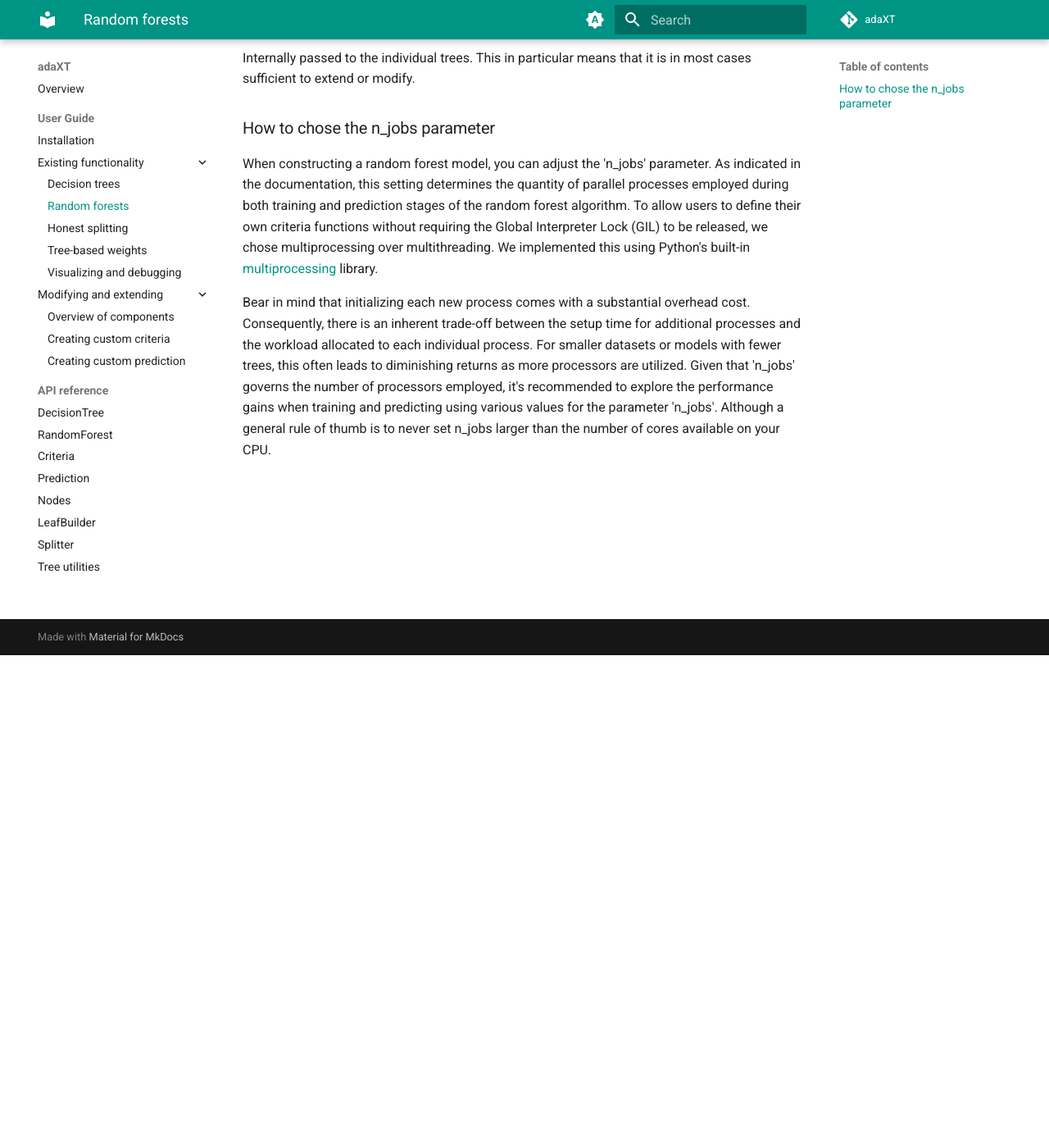
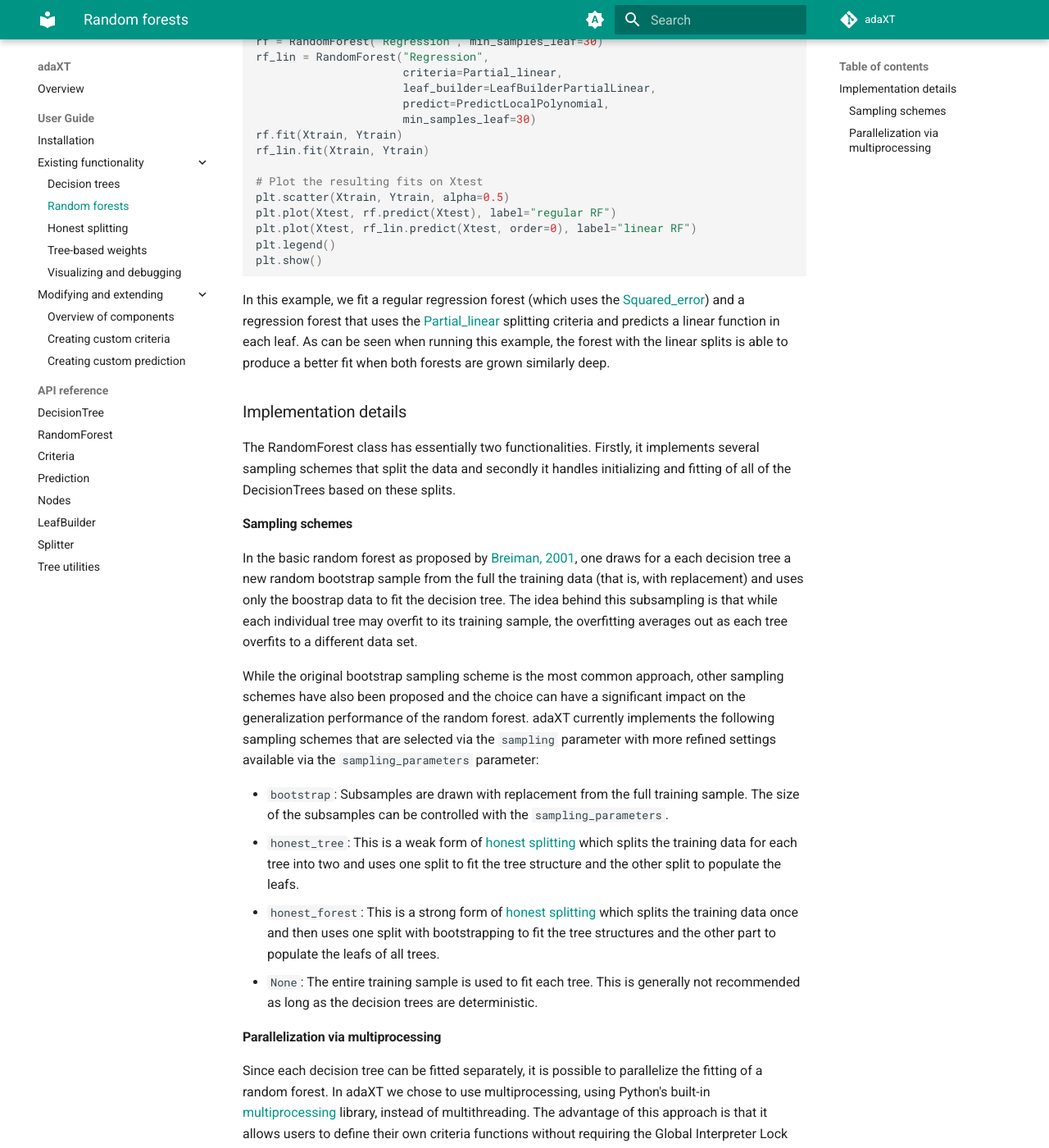
Before and after one commit to NiklasPfister/adaXT, an MkDocs documentation site: the page built from docs/user_guide/random_forest.md, in a window 1280 px wide and 1400 px high, scrolled down 601 px. Shown: the whole window at 82% size. Built offline with MkDocs 1.6.1 and Material for MkDocs 9.7.7, drawn with Linux system fonts in a browser that asks for light colours; comment, search, counter and statistics services are not loaded; some of the changed text lies outside the part shown.

Commit message:
updated RF documentation

````diff
--- a/docs/user_guide/random_forest.md
+++ b/docs/user_guide/random_forest.md
@@ -1,10 +1,10 @@
 # Random Forests
 
 [Random forests](https://en.wikipedia.org/wiki/Random_forest) are ensembles of
-decision trees that aggregate the predictions of the individual trees. By
+decision trees that aggregate the predictions of all individual trees. By
 combining multiple decision trees, each trained on slightly different training
 data, random forests naturally avoid overfitting and tend to generalize much
-better than individual trees.
+better than decision trees alone.
 
 The [RandomForest](../api_docs/RandomForest.md) class is used in adaXT to create
 random forests. It takes mostly the same parameters as the
@@ -12,45 +12,100 @@ random forests. It takes mostly the same parameters as the
 example below.
 
 <!--TODO: Input checks need to be improved!-->
+
 ```python
 import numpy as np
+import matplotlib.pyplot as plt
 from adaXT.random_forest import RandomForest
 from adaXT.criteria import Partial_linear
-X = np.random.normal(0, 1, (200, 1))
-Y = np.sin(X[:, 0]*np.pi) + np.random.normal(0, 0.2, 1)
-forest = RandomForest("Regression", criteria=Partial_linear)
-forest.fit(X, Y)
+from adaXT.leaf_builder import LeafBuilderPartialLinear
+from adaXT.predict import PredictLocalPolynomial
+
+# Training and test data
+n = 200
+Xtrain = np.random.uniform(-1, 1, (n, 1))
+Ytrain = np.sin(Xtrain[:, 0]*np.pi) + np.random.normal(0, 0.2, n)
+Xtest = np.linspace(-1, 1, 50).reshape(-1, 1)
+
+# Fit a regular regression forest and a regression forest with linear splits
+rf = RandomForest("Regression", min_samples_leaf=30)
+rf_lin = RandomForest("Regression",
+                      criteria=Partial_linear,
+                      leaf_builder=LeafBuilderPartialLinear,
+                      predict=PredictLocalPolynomial,
+                      min_samples_leaf=30)
+rf.fit(Xtrain, Ytrain)
+rf_lin.fit(Xtrain, Ytrain)
+
+# Plot the resulting fits on Xtest
+plt.scatter(Xtrain, Ytrain, alpha=0.5)
+plt.plot(Xtest, rf.predict(Xtest), label="regular RF")
+plt.plot(Xtest, rf_lin.predict(Xtest, order=0), label="linear RF")
+plt.legend()
+plt.show()
 ```
 
-Once the random forest has been fitted, it can be used to predict in the same
-manner as the [DecisionTree](../api_docs/DecisionTree.md).
+In this example, we fit a regular regression forest (which uses the
+[Squared_error](../api_docs/Criteria.md)) and a regression forest that uses the
+[Partial_linear](../api_docs/Criteria.md) splitting criteria and predicts a
+linear function in each leaf. As can be seen when running this example, the
+forest with the linear splits is able to produce a better fit when both forests
+are grown similarly deep.
 
-```python
-forest.predict(X)  # results in [0, 1]
-```
-Internally passed to
-the individual trees. This in particular means that it is in most cases
-sufficient to extend or modify.
+### Implementation details
 
+The RandomForest class has essentially two functionalities. Firstly, it
+implements several sampling schemes that split the data and secondly it handles
+initializing and fitting of all of the DecisionTrees based on these splits.
 
+#### Sampling schemes
 
-### How to chose the n_jobs parameter
+In the basic random forest as proposed by
+[Breiman, 2001](https://doi.org/10.1023/A:1010933404324), one draws for a each
+decision tree a new random bootstrap sample from the full the training data
+(that is, with replacement) and uses only the boostrap data to fit the decision
+tree. The idea behind this subsampling is that while each individual tree may
+overfit to its training sample, the overfitting averages out as each tree
+overfits to a different data set.
 
-When constructing a random forest model, you can adjust the 'n_jobs' parameter.
-As indicated in the documentation, this setting determines the quantity of
-parallel processes employed during both training and prediction stages of the
-random forest algorithm. To allow users to define their own criteria functions
-without requiring the Global Interpreter Lock (GIL) to be released, we chose
-multiprocessing over multithreading. We implemented this using Python's built-in
+While the original bootstrap sampling scheme is the most common approach, other
+sampling schemes have also been proposed and the choice can have a significant
+impact on the generalization performance of the random forest. adaXT currently
+implements the following sampling schemes that are selected via the `sampling`
+parameter with more refined settings available via the `sampling_parameters`
+parameter:
+
+- `bootstrap`: Subsamples are drawn with replacement from the full training
+  sample. The size of the subsamples can be controlled with the
+  `sampling_parameters`.
+- `honest_tree`: This is a weak form of [honest splitting](honest_splitting.md)
+  which splits the training data for each tree into two and uses one split to
+  fit the tree structure and the other split to populate the leafs.
+- `honest_forest`: This is a strong form of
+  [honest splitting](honest_splitting.md) which splits the training data once
+  and then uses one split with bootstrapping to fit the tree structures and the
+  other part to populate the leafs of all trees.
+- `None`: The entire training sample is used to fit each tree. This is generally
+  not recommended as long as the decision trees are deterministic.
+
+#### Parallelization via multiprocessing
+
+Since each decision tree can be fitted separately, it is possible to parallelize
+the fitting of a random forest. In adaXT we chose to use multiprocessing, using
+Python's built-in
 [multiprocessing](https://docs.python.org/3/library/multiprocessing.html)
-library.
+library, instead of multithreading. The advantage of this approach is that it
+allows users to define their own criteria functions without requiring the Global
+Interpreter Lock (GIL) to be released. However, it adds an additional overhead
+cost related to managing the individual processes. Consequently, there is an
+inherent trade-off between the setup time for additional processes and the
+workload allocated to each individual process. For smaller datasets or models
+with fewer trees, this often leads to diminishing returns as more processors are
+utilized. Users are therefore encouraged to select the `n_jobs` parameter with
+this trade-off in mind.
 
-Bear in mind that initializing each new process comes with a substantial
-overhead cost. Consequently, there is an inherent trade-off between the setup
-time for additional processes and the workload allocated to each individual
-process. For smaller datasets or models with fewer trees, this often leads to
-diminishing returns as more processors are utilized. Given that 'n_jobs' governs
-the number of processors employed, it's recommended to explore the performance
-gains when training and predicting using various values for the parameter
-'n_jobs'. Although a general rule of thumb is to never set n_jobs larger than
-the number of cores available on your CPU.
+In order to avoid making the random forest code too complex, we have separated
+the multiprocessing logic into a separate class called...
+
+<!--TODO: Add a few additional details and mention why certain functions are defined-->
+<!--outside of the RandomForest class-->
````
Also changed, not shown: docs/user_guide/tree_based_weights.md (+3 -4 lines).
